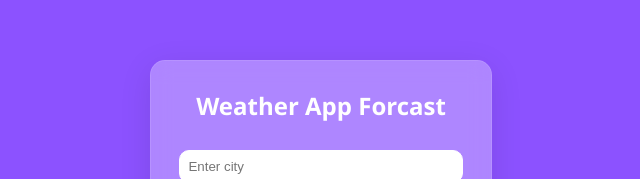
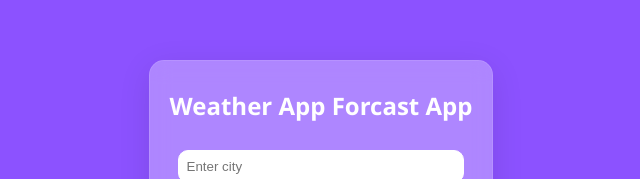
Before and after one commit to drxrahul/Weather-Forecast, a plain HTML site: page index.html in a window 1280 px wide. Shown: the part 215-394 px from the top of the page, without its empty margins (319-959 px from the left). Drawn offline with Linux system fonts and the light colour scheme.

Commit message:
second commit

```diff
--- a/index.html
+++ b/index.html
@@ -8,7 +8,7 @@
 </head>
 <body>
     <div id="weather-container">
-        <h2>Weather App Forcast</h2>
+        <h2>Weather App Forcast App</h2>
         <input type="text" id="city" placeholder="Enter city">
         <button onclick="getWeather()">Search</button>
 
```
